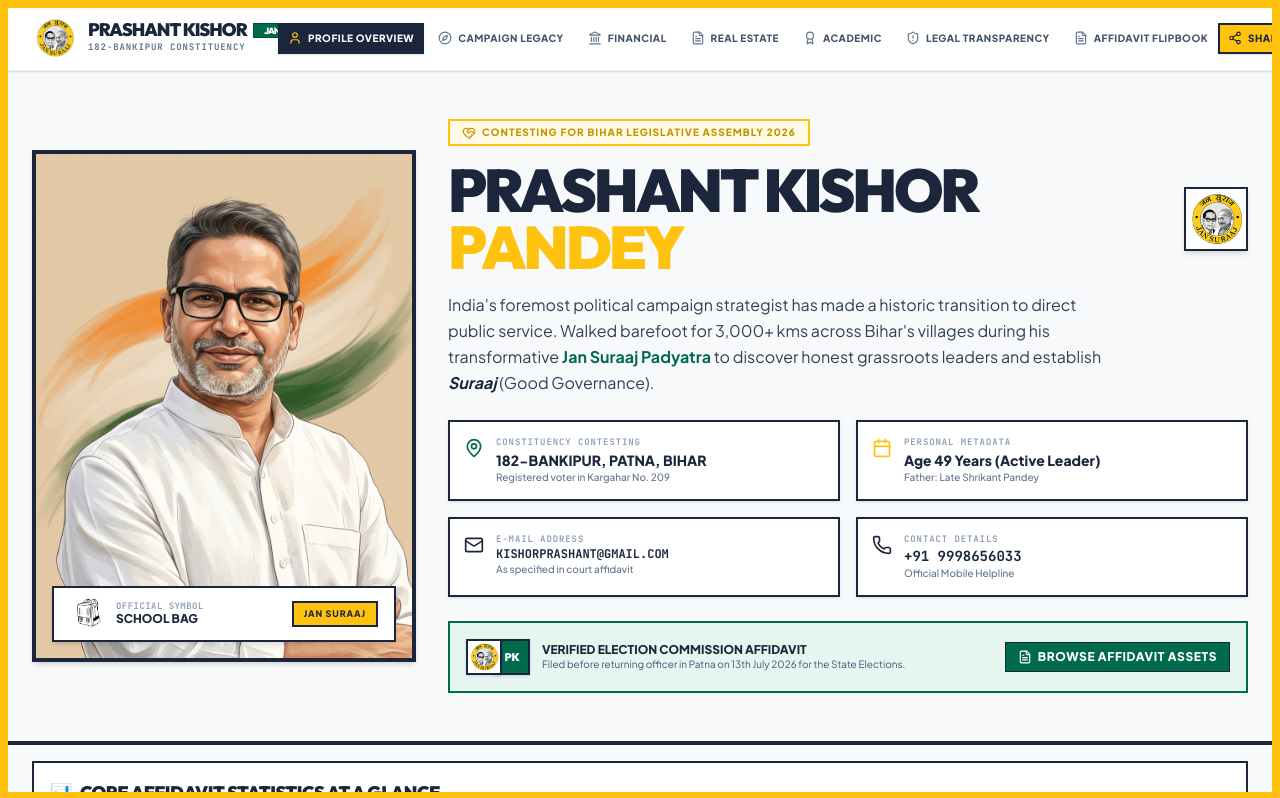
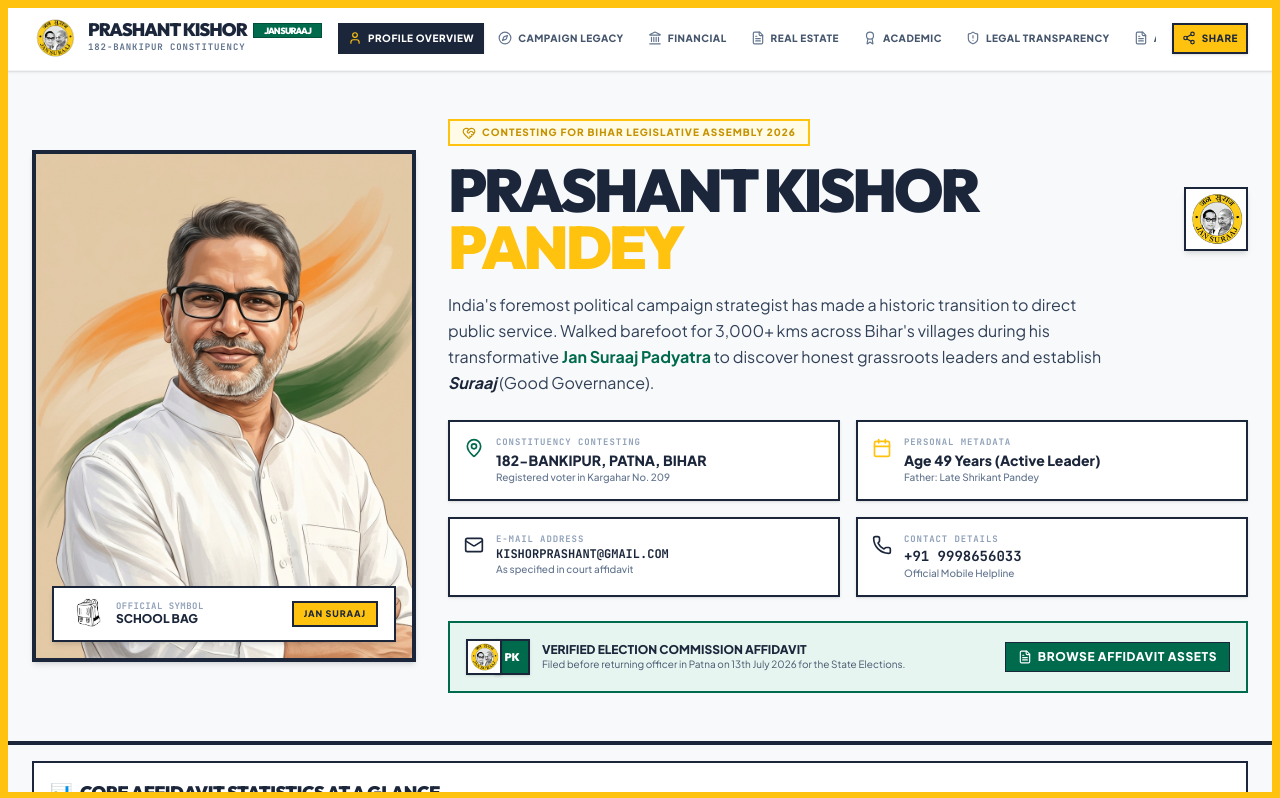
Before and after one commit to Spiderplant7450/Prashant-Kishor-Jan-Suraaj-Dashboard, a React (Vite) app: page / in a window 1280 px wide. Shown: the top 798 px of the page. Built offline with nearby package versions, Linux system fonts and the light colour scheme.

Commit message:
fix(ui): improve header layout responsiveness
Prevent logo overflow and enable horizontal scrolling for navigation links to ensure proper rendering on smaller viewports.

```diff
--- a/src/components/Header.tsx
+++ b/src/components/Header.tsx
@@ -28,7 +28,7 @@
       <div className="max-w-7xl mx-auto px-4 sm:px-6 lg:px-8">
         <div className="flex items-center justify-between h-16">
           {/* Logo Brand area */}
-          <div className="flex items-center space-x-3 cursor-pointer" onClick={() => setActiveTab("overview")}>
+          <div className="shrink-0 flex items-center space-x-3 cursor-pointer" onClick={() => setActiveTab("overview")}>
             <PartyLogo className="w-11 h-11 hover:scale-105 transition-transform duration-200" />
             <div>
               <h1 className="font-display font-black text-base lg:text-lg text-brand-navy leading-none tracking-tighter flex items-center gap-1.5 uppercase whitespace-nowrap">
@@ -42,7 +42,7 @@
           </div>
 
           {/* Desktop Navigation links */}
-          <nav className="hidden xl:flex space-x-1" aria-label="Global" id="desktop-nav">
+          <nav className="hidden xl:flex flex-1 min-w-0 overflow-x-auto scrollbar-none mx-4 items-center space-x-1" aria-label="Global" id="desktop-nav">
             {tabs.map((tab) => {
               const IconComp = tab.icon;
               const isActive = activeTab === tab.id;
@@ -60,7 +60,7 @@
                       }
                     }, 50);
                   }}
-                  className={`flex items-center gap-1.5 px-2 2xl:px-3 py-1.5 2xl:py-2 text-[10px] 2xl:text-xs font-black uppercase tracking-wider transition-all duration-150 border-2 whitespace-nowrap ${
+                  className={`shrink-0 flex items-center gap-1.5 px-2 2xl:px-3 py-1.5 2xl:py-2 text-[10px] 2xl:text-xs font-black uppercase tracking-wider transition-all duration-150 border-2 whitespace-nowrap ${
                     isActive
                       ? "bg-brand-navy text-white border-brand-navy font-black shadow-sm"
                       : "text-slate-600 border-transparent hover:text-brand-navy hover:bg-slate-100"
@@ -74,7 +74,7 @@
           </nav>
 
           {/* Share Button */}
-          <div className="flex items-center space-x-2">
+          <div className="shrink-0 flex items-center space-x-2">
             <button
               onClick={() => {
                 navigator.clipboard.writeText(window.location.href);
@@ -116,7 +116,7 @@
                     }
                   }, 50);
                 }}
-                className={`flex items-center gap-1.5 px-3 py-1.5 text-xs font-black uppercase tracking-wider whitespace-nowrap transition-all border-2 ${
+                className={`shrink-0 flex items-center gap-1.5 px-3 py-1.5 text-xs font-black uppercase tracking-wider whitespace-nowrap transition-all border-2 ${
                   isActive
                     ? "bg-brand-navy text-white border-brand-navy shadow-sm"
                     : "bg-white text-slate-700 border-slate-200"
```
